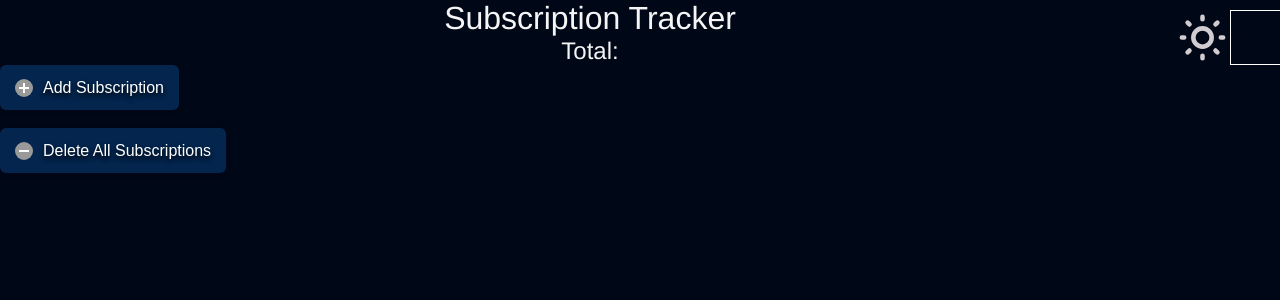
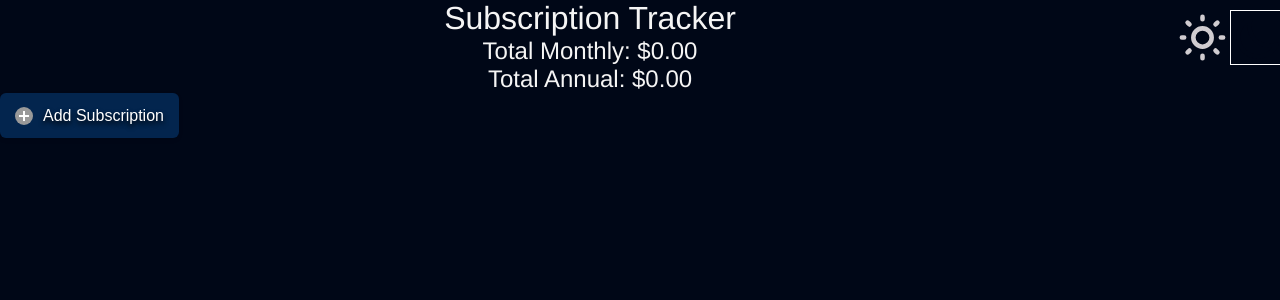
Before and after one commit to Asandhu65/SubTracker, a React (Vite) app: page / in a window 1280 px wide. Shown: the top 300 px of the page. Built offline with nearby package versions, Linux system fonts and the light colour scheme.

Commit message:
Delete all button functions correctly, small QOL for the form changes.

```diff
--- a/src/AddSubForm.jsx
+++ b/src/AddSubForm.jsx
@@ -16,7 +16,18 @@ function AddSubForm({ showForm, setShowForm, onSubmit }) {
 
   const handleChange = e => {
     const { name, value } = e.target;
-    setValues({ ...values, [name]: value });
+
+    const formattedValue =
+      name === "name"
+        ? value
+            .split(" ")
+            .map(
+              word => word.charAt(0).toUpperCase() + word.slice(1).toLowerCase()
+            )
+            .join(" ")
+        : value;
+
+    setValues({ ...values, [name]: formattedValue });
   };
 
   const handleFocus = e => {
@@ -128,7 +139,7 @@ function AddSubForm({ showForm, setShowForm, onSubmit }) {
                 Choose renewal option...
               </option>
               <option value="Monthly">Monthly</option>
-              <option value="Annual">Annual</option>
+              <option value="Annually">Annually</option>
             </select>
           </div>
           <div className="renewal-date">
@@ -136,7 +147,6 @@ function AddSubForm({ showForm, setShowForm, onSubmit }) {
             <input
               name="date"
               type="date"
-              required
               value={values.date}
               onChange={handleChange}
             />
--- a/src/App.jsx
+++ b/src/App.jsx
@@ -54,11 +54,27 @@ function App() {
     localStorage.setItem("subscriptions", JSON.stringify(updatedSubmissions));
   };
 
+  const totalMonthlyPrice = submissions
+    .filter(sub => sub.renewal === "Monthly")
+    .reduce((total, sub) => total + sub.price, 0);
+
+  const totalAnnualPrice = submissions
+    .filter(sub => sub.renewal === "Annually")
+    .reduce((total, sub) => total + sub.price, 0);
+
+  const handleDeleteAll = () => {
+    setSubmissions([]);
+    localStorage.removeItem("subscriptions");
+  };
+
   return (
     <div>
       <ChangeMode />
       <h1>Subscription Tracker</h1>
-      <TotalSubs />
+      <TotalSubs
+        totalMonthlyPrice={totalMonthlyPrice}
+        totalAnnualPrice={totalAnnualPrice}
+      />
       <AddSubButton showForm={showForm} setShowForm={setShowForm} />
 
       {showForm && (
@@ -76,7 +92,9 @@ function App() {
         />
       )}
       <br />
-      <DeleteSubButton />
+      {submissions.length >= 2 && (
+        <DeleteSubButton onDelete={handleDeleteAll} />
+      )}
       {submissions.map(submission => (
         <Subscription
           key={submission.id}
--- a/src/DeleteSub.jsx
+++ b/src/DeleteSub.jsx
@@ -1,13 +1,17 @@
 import logo from "./assets/substract-minus-svgrepo-com.svg";
+import PropTypes from "prop-types";
 
-function DeleteSubButton() {
+function DeleteSubButton({ onDelete }) {
   return (
-    <button className="delete-sub">
+    <button className="delete-sub" onClick={onDelete}>
       <img className="minus-svg" src={logo} alt="" /> Delete All Subscriptions
     </button>
   );
 }
+DeleteSubButton.propTypes = {
+  onDelete: PropTypes.func.isRequired,
+};
 
 export default DeleteSubButton;
 
-//  TODO: only show button if there are 2 or more cards. click delete button to delete all subscriptions. Maybe have a pop up asking "Are you sure you want to delete all your saved subscriptions?"
+//  TODO: Maybe have a pop up asking "Are you sure you want to delete all your saved subscriptions?"
--- a/src/EditSubForm.jsx
+++ b/src/EditSubForm.jsx
@@ -7,7 +7,18 @@ function EditSubForm({ data, onUpdate, setIsEditing }) {
 
   const handleChange = e => {
     const { name, value } = e.target;
-    setFormData({ ...formData, [name]: value });
+
+    const formattedValue =
+      name === "name"
+        ? value
+            .split(" ")
+            .map(
+              word => word.charAt(0).toUpperCase() + word.slice(1).toLowerCase()
+            )
+            .join(" ")
+        : value;
+
+    setFormData({ ...formData, [name]: formattedValue });
   };
 
   const handleSubmit = e => {
@@ -76,7 +87,7 @@ function EditSubForm({ data, onUpdate, setIsEditing }) {
             onChange={handleChange}
           >
             <option value="Monthly">Monthly</option>
-            <option value="Annual">Annual</option>
+            <option value="Annually">Annually</option>
           </select>
         </div>
         <div className="renewal-date">
@@ -84,7 +95,6 @@ function EditSubForm({ data, onUpdate, setIsEditing }) {
           <input
             name="date"
             type="date"
-            required
             value={formData.date}
             onChange={handleChange}
           />
--- a/src/Subscription.jsx
+++ b/src/Subscription.jsx
@@ -11,21 +11,33 @@ function Subscription({ data, onEdit, onDelete }) {
     return `${month}-${day}-${year}`;
   };
 
+  const extractDomain = url => {
+    try {
+      const hostName = new URL(url).hostname;
+      return hostName.replace(/^www\./, "");
+    } catch {
+      return null;
+    }
+  };
+
   return (
     <div className="subscription-card">
       <ol>
         <li>
           <img
             className="site-icon"
-            src={`https://icon.horse/icon/${data.name.toLowerCase()}.com/`}
+            src={`https://icon.horse/icon/${extractDomain(data.url)}/`}
             alt={`${data.name} icon`}
           ></img>
           {data.name}
         </li>
-        <li>Price: ${data.price}</li>
+        <li>
+          Price: ${data.price} <span>{data.renewal}</span>
+        </li>
         <li>Payment Method: {data.payment}</li>
-        <li>Subscription Renewal Date: {formatDate(data.date)}</li>
-        <li>Renewal Type: {data.renewal}</li>
+        {data.date && (
+          <li>Subscription Renewal Date: {formatDate(data.date)}</li>
+        )}
       </ol>
       <button className="edit-btn" onClick={onEdit}>
         <img className="pencil-svg" src={pencil} alt="" />
@@ -44,6 +56,7 @@ Subscription.propTypes = {
     payment: PropTypes.string.isRequired,
     date: PropTypes.string.isRequired,
     renewal: PropTypes.string.isRequired,
+    url: PropTypes.string.isRequired,
   }).isRequired,
   onEdit: PropTypes.func.isRequired,
   onDelete: PropTypes.func.isRequired,
@@ -51,4 +64,4 @@ Subscription.propTypes = {
 
 export default Subscription;
 
-//TODO: 3. Only show buttons when mouse is hovered over card.
+//TODO: ~~ Only show buttons when mouse is hovered over card. ~~
--- a/src/Total.jsx
+++ b/src/Total.jsx
@@ -1,7 +1,17 @@
-function TotalSubs() {
-  return <h2>Total:</h2>;
+import PropTypes from "prop-types";
+
+function TotalSubs({ totalMonthlyPrice, totalAnnualPrice }) {
+  return (
+    <div>
+      <h2>Total Monthly: ${totalMonthlyPrice.toFixed(2)}</h2>
+      <h2>Total Annual: ${totalAnnualPrice.toFixed(2)}</h2>
+    </div>
+  );
 }
 
 export default TotalSubs;
 
-// TODO: Display the total of all the subscriptions that have been saved.
+TotalSubs.propTypes = {
+  totalMonthlyPrice: PropTypes.number.isRequired,
+  totalAnnualPrice: PropTypes.number.isRequired,
+};
--- a/src/index.css
+++ b/src/index.css
@@ -371,4 +371,5 @@ button.close-x{
 
 .site-icon {
 width: 10%;
+border-radius: 5px;
 }
```
